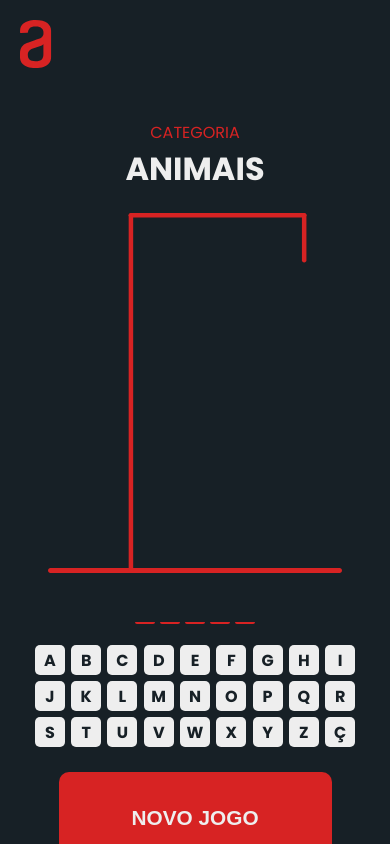
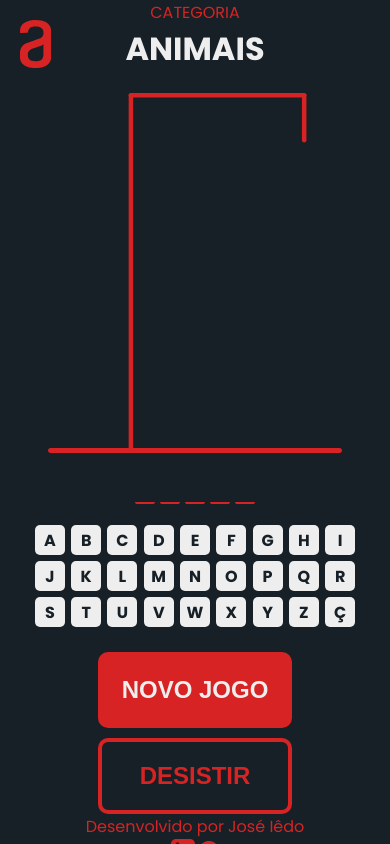
Before and after one commit to joseiedo/jogo_da_forca, a plain HTML site: page index.html in a window 390 px wide. Both pictures are taken after a click on the button "COMEÇAR A JOGAR". Shown: the top 844 px of the page. Drawn offline with Linux system fonts and the light colour scheme.

Commit message:
ajustes botoes

```diff
--- a/css/style.css
+++ b/css/style.css
@@ -14,26 +14,23 @@ a {
   text-decoration: none;
 }
 body {
+  position: relative;
   align-items: center;
   font-family: "Poppins", Arial, sans-serif;
   margin: 0px;
   display: grid;
-  gap: 20px;
   background: var(--bg-color);
   height: 100vh;
 }
 main {
   align-self: center;
-  margin-top: 120px;
 }
 
 header {
-  width: 100%;
-  position: absolute;
-  top: 0;
-  left: 0;
 }
 header img {
+  position: absolute;
+  top: 0px;
   padding: 20px;
 }
 
@@ -86,11 +83,8 @@ button:hover {
   background: none;
   padding: 30px;
 }
+
 footer {
-  width: 100%;
-  height: 100px;
-
-  align-self: flex-end;
   display: flex;
   flex-direction: column;
 }
@@ -184,11 +178,6 @@ h2 strong {
   display: flex;
   justify-content: center;
   gap: 10px;
-}
-
-.botoes-addpalavra button {
-  width: 20vw;
-  font-size: 1.3rem;
 }
 
 footer {
@@ -410,24 +399,9 @@ footer {
   h2 {
     font-size: 1.3rem;
   }
-  .botoes-addpalavra button {
-    font-size: 15px;
-  }
 }
 
 @media (max-width: 700px) {
-  .botoes-addpalavra {
-    margin: 0 auto;
-    display: grid;
-    justify-content: center;
-    gap: 10px;
-    text-align: center;
-  }
-
-  .botoes-addpalavra button {
-    width: 70vw;
-  }
-
   .victory-section h1 {
     font-size: 4rem;
   }
@@ -443,17 +417,28 @@ footer {
   h2 {
     font-size: 1.5rem;
   }
-  button {
-    font-size: 1rem;
-  }
 }
 
 @media (max-width: 1200px) {
   #textarea {
     width: 80vw;
   }
+}
 
-  .botoes-addpalavra button {
-    width: 70vw;
+@media (max-width: 600px) {
+  .botoes-addpalavra {
+    display: grid;
   }
 }
+
+.button-game {
+  padding: 20px;
+  background: var(--main-color);
+  color: var(--white);
+  border: 4px solid var(--main-color);
+}
+
+.tracado {
+  background: none;
+  color: var(--main-color);
+}
--- a/index.html
+++ b/index.html
@@ -71,8 +71,8 @@
         </div>
       </div>
       <div class="botoes-addpalavra">
-        <button class="btn-primario btn-stylev2 btnReiniciar" id="reiniciarbtn" onclick="reload()">Novo jogo</button>
-        <button class="btn-secundario btn-cancelar" onclick="reload()">
+        <button class="button-game" id="reiniciarbtn" onclick="reload()">Novo jogo</button>
+        <button class="button-game tracado" onclick="reload()">
           desistir
         </button>
 
```
